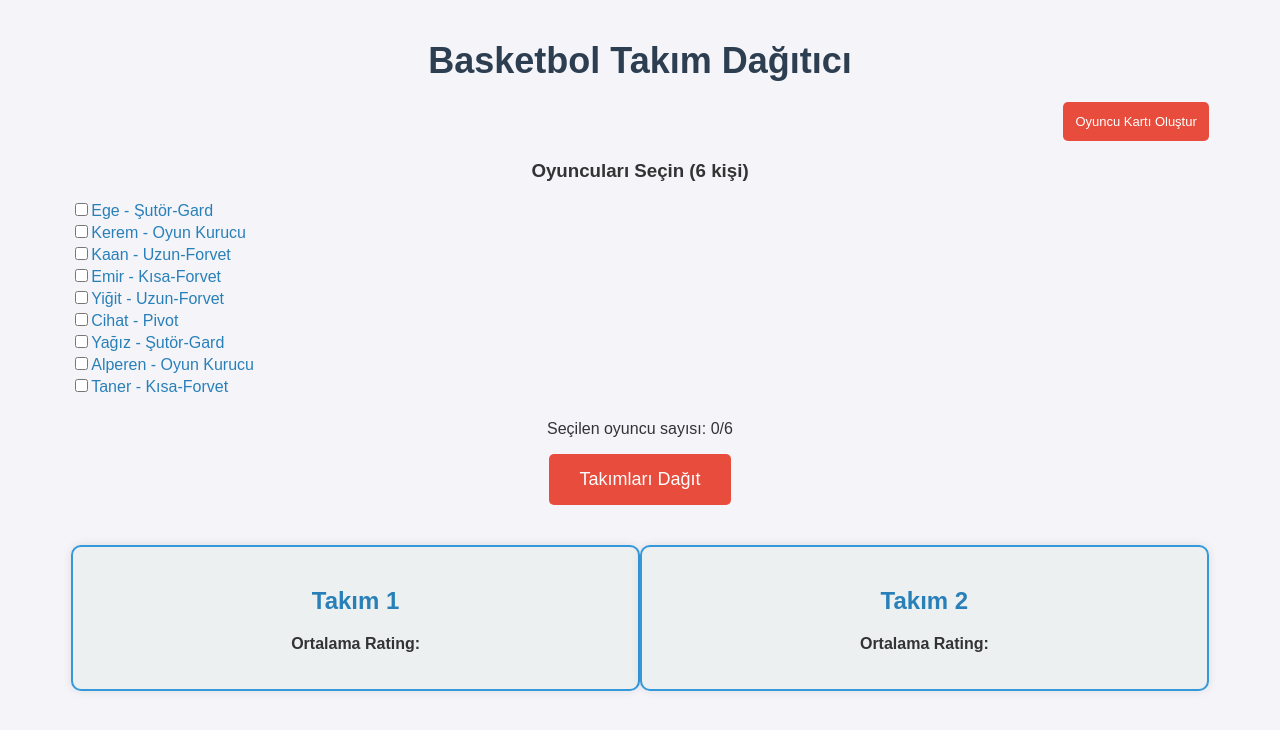
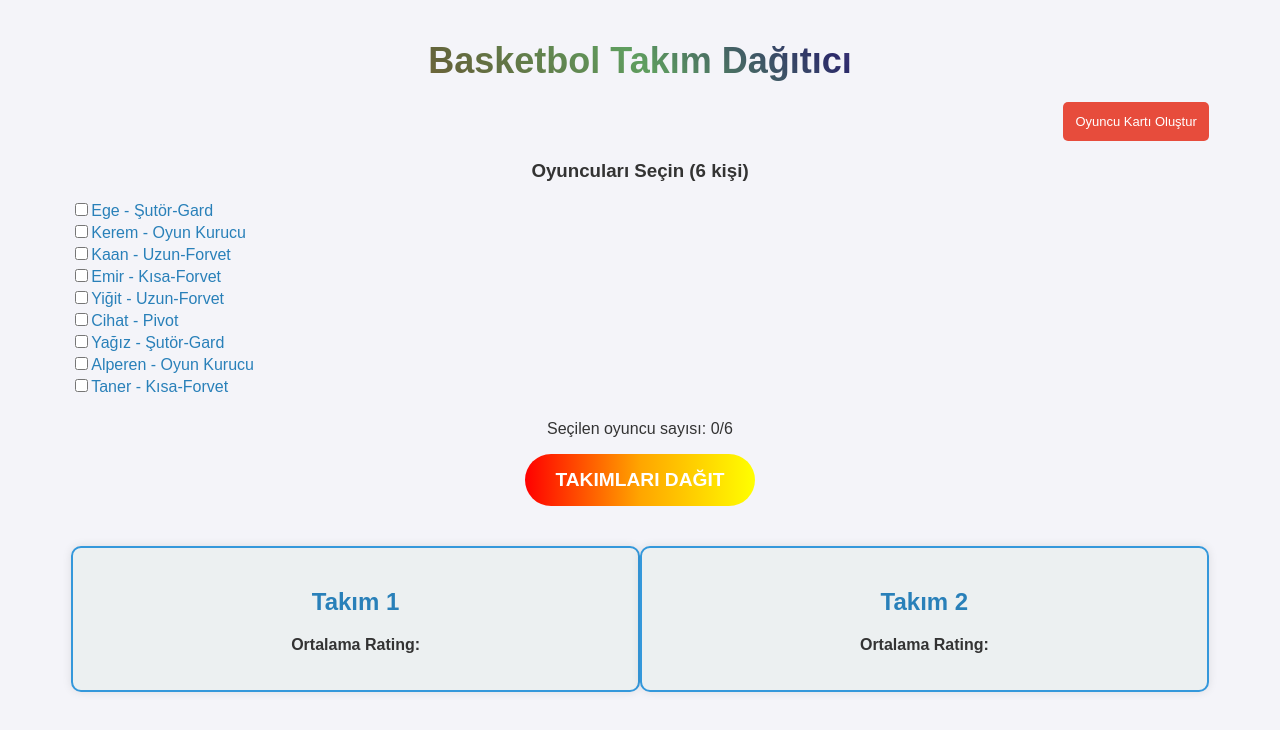
Before and after one commit to egegeegege/Basketbol-App, a plain HTML site: page index.html in a window 1280 px wide. Drawn offline with Linux system fonts and the light colour scheme.

Commit message:
update 0.1

```diff
--- a/styles/style.css
+++ b/styles/style.css
@@ -12,7 +12,9 @@ body {
   }
 
   h1 {
-    color: #2c3e50;
+    background: linear-gradient(45deg, rgb(201, 66, 66), rgb(173, 132, 55), rgb(100, 100, 59), rgb(95, 158, 95), rgb(43, 43, 105), rgb(162, 107, 201), rgb(68, 18, 68));
+      -webkit-background-clip: text;
+      -webkit-text-fill-color: transparent;
     font-size: 36px;
     margin-bottom: 20px;
   }
@@ -87,6 +89,27 @@ body {
     border: none;
     border-radius: 5px;
     transition: background-color 0.3s ease;
+    position: relative;
+    display: inline-block;
+    padding: 15px 30px;
+    font-size: 1.2em;
+    font-weight: bold;
+    color: #fff;
+    text-transform: uppercase;
+    text-decoration: none;
+    border: none;
+    background: linear-gradient(90deg, red, orange, yellow, green, blue, indigo, violet);
+    background-size: 300%;
+    border-radius: 50px;
+    cursor: pointer;
+    overflow: hidden;
+    transition: 0.3s;
+  }
+  button:hover{
+    background-position: 100%;
+    animation: moveGradient 2s linear infinite;
+    color: #fff;
+    box-shadow: 0 4px 15px rgba(255, 255, 255, 0.5);
   }
 
   button:hover {
```
